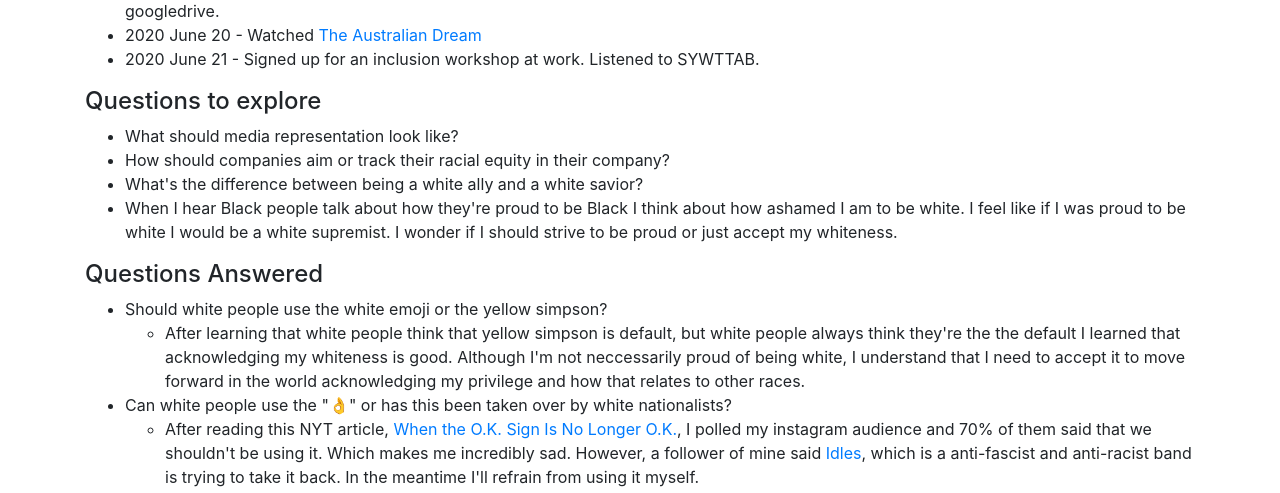
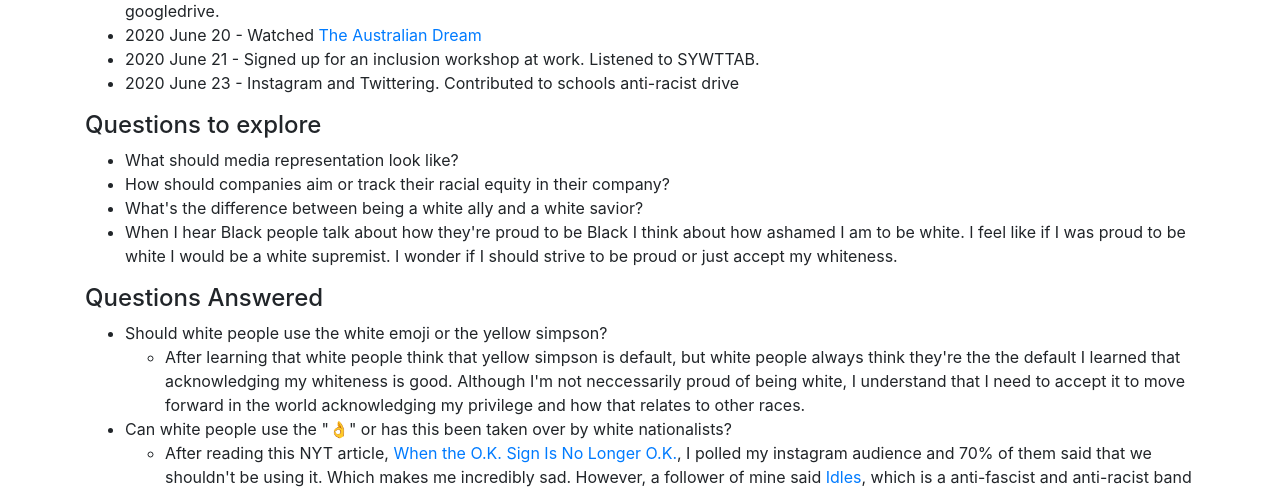
Before and after one commit to nikkiricks/anti-racism-work, a website: page index.html in a window 1280 px wide. Shown: the part 1873-2366 px from the top of the page. Drawn offline with nearby package versions, Linux system fonts and the light colour scheme.

Commit message:
daily update

```diff
--- a/index.html
+++ b/index.html
@@ -335,6 +335,7 @@
         <li>2020 June 19 - Listened to <a href="https://www.goodreads.com/book/show/35099718-so-you-want-to-talk-about-race" target="_blank">So You Want to Talk About Race</a>  by Ijeoma Oluo. Instagram/Twitter. Submitted link into school Anti-Racism googledrive.</li>
         <li>2020 June 20 - Watched <a href="https://iview.abc.net.au/show/australian-dream" target="_blank">The Australian Dream</a></li>
         <li>2020 June 21 - Signed up for an inclusion workshop at work. Listened to SYWTTAB. </li>
+        <li>2020 June 23 - Instagram and Twittering. Contributed to schools anti-racist drive</li>
       </ul>
 
 
```
